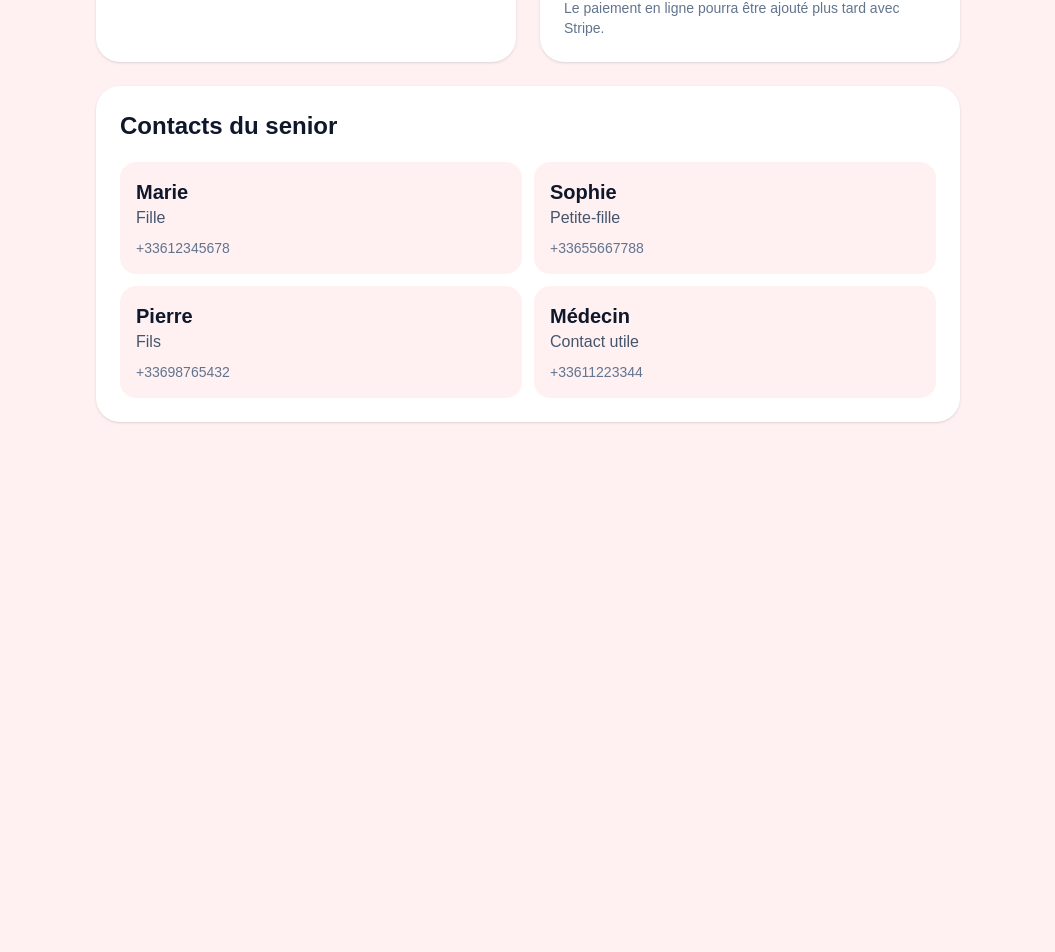
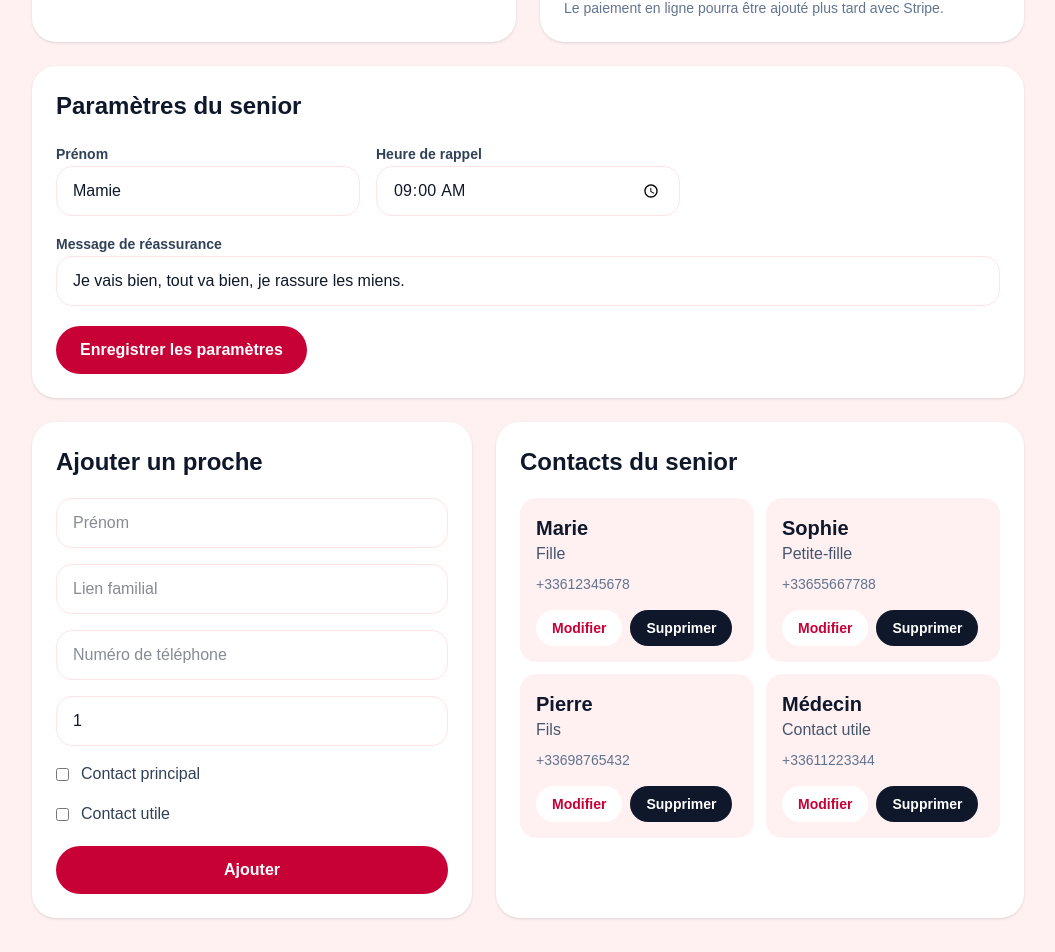
Before and after one commit to Virginie17/jevaisbien, a Next.js app: page /aidant in a window 1280 px wide. Shown: the part 391-1343 px from the top of the page, without its empty margins (112-1167 px from the left). Before the commit the page ends 853 px from the top, so only its background shows below. Built offline with nearby package versions, Linux system fonts and the light colour scheme.

Commit message:
Add caregiver contact management

```diff
--- a/app/aidant/page.tsx
+++ b/app/aidant/page.tsx
@@ -1,8 +1,16 @@
 "use client";
 
 import AppHeader from "@/components/AppHeader";
-import { demoContacts } from "@/lib/contacts";
-import { useEffect, useState } from "react";
+import { FavoriteContact, SeniorProfile } from "@/lib/types";
+import {
+  defaultSeniorProfile,
+  getLastWellnessCheck,
+  getSeniorProfile,
+  getStoredContacts,
+  saveSeniorProfile,
+  saveStoredContacts,
+} from "@/lib/storage";
+import { FormEvent, useEffect, useState } from "react";
 
 type LastCheck = {
   checkedAt: string;
@@ -10,27 +18,80 @@ type LastCheck = {
   message: string;
 };
 
+const emptyContact: FavoriteContact = {
+  id: "",
+  firstName: "",
+  relationship: "",
+  phoneNumber: "",
+  isPrimary: false,
+  isEmergency: false,
+  displayOrder: 1,
+};
+
 export default function AidantPage() {
   const [lastCheck, setLastCheck] = useState<LastCheck | null>(null);
+  const [contacts, setContacts] = useState<FavoriteContact[]>([]);
+  const [profile, setProfile] = useState<SeniorProfile>(defaultSeniorProfile);
+  const [form, setForm] = useState<FavoriteContact>(emptyContact);
+  const [editingId, setEditingId] = useState<string | null>(null);
 
   useEffect(() => {
-    const stored = localStorage.getItem("lastWellnessCheck");
-    if (stored) {
-      setLastCheck(JSON.parse(stored));
-    }
+    setLastCheck(getLastWellnessCheck());
+    setContacts(getStoredContacts().sort((a, b) => (a.displayOrder ?? 0) - (b.displayOrder ?? 0)));
+    setProfile(getSeniorProfile());
   }, []);
+
+  const persistContacts = (nextContacts: FavoriteContact[]) => {
+    const sorted = nextContacts.sort((a, b) => (a.displayOrder ?? 0) - (b.displayOrder ?? 0));
+    setContacts(sorted);
+    saveStoredContacts(sorted);
+  };
+
+  const handleContactSubmit = (event: FormEvent<HTMLFormElement>) => {
+    event.preventDefault();
+
+    if (!form.firstName || !form.relationship || !form.phoneNumber) return;
+
+    const nextContact: FavoriteContact = {
+      ...form,
+      id: editingId ?? crypto.randomUUID(),
+      displayOrder: Number(form.displayOrder) || contacts.length + 1,
+    };
+
+    const nextContacts = editingId
+      ? contacts.map((contact) => (contact.id === editingId ? nextContact : contact))
+      : [...contacts, nextContact];
+
+    persistContacts(nextContacts);
+    setForm(emptyContact);
+    setEditingId(null);
+  };
+
+  const handleEditContact = (contact: FavoriteContact) => {
+    setEditingId(contact.id);
+    setForm(contact);
+  };
+
+  const handleDeleteContact = (id: string) => {
+    persistContacts(contacts.filter((contact) => contact.id !== id));
+  };
+
+  const handleProfileSubmit = (event: FormEvent<HTMLFormElement>) => {
+    event.preventDefault();
+    saveSeniorProfile(profile);
+  };
 
   return (
     <main className="min-h-screen bg-rose-50">
       <AppHeader />
 
-      <section className="mx-auto max-w-4xl px-4 py-10">
+      <section className="mx-auto max-w-5xl px-4 py-10">
         <p className="mb-4 inline-block rounded-full bg-white px-4 py-2 text-sm font-semibold text-rose-700 shadow-sm">
           Espace famille
         </p>
         <h1 className="text-4xl font-bold text-slate-900">Espace aidant</h1>
         <p className="mt-4 text-lg leading-8 text-slate-600">
-          Retrouvez ici les dernières informations du senior et les contacts configurés.
+          Configurez les informations du senior et les proches visibles depuis son écran.
         </p>
 
         <div className="mt-8 grid gap-6 md:grid-cols-2">
@@ -39,9 +100,7 @@ export default function AidantPage() {
             {lastCheck ? (
               <div className="mt-4 rounded-2xl bg-green-100 p-5 text-green-800">
                 <p className="text-xl font-bold">{lastCheck.message}</p>
-                <p className="mt-2 text-sm">
-                  Envoyé le {new Date(lastCheck.checkedAt).toLocaleString("fr-FR")}
-                </p>
+                <p className="mt-2 text-sm">Envoyé le {new Date(lastCheck.checkedAt).toLocaleString("fr-FR")}</p>
               </div>
             ) : (
               <p className="mt-4 text-slate-600">Aucun signal enregistré pour le moment.</p>
@@ -51,22 +110,58 @@ export default function AidantPage() {
           <div className="rounded-3xl bg-white p-6 shadow-sm">
             <h2 className="text-2xl font-bold text-slate-900">Ma formule</h2>
             <p className="mt-3 text-slate-600">Formule actuelle : Découverte gratuite.</p>
-            <p className="mt-2 text-sm text-slate-500">
-              Le paiement en ligne pourra être ajouté plus tard avec Stripe.
-            </p>
+            <p className="mt-2 text-sm text-slate-500">Le paiement en ligne pourra être ajouté plus tard avec Stripe.</p>
           </div>
         </div>
 
-        <div className="mt-6 rounded-3xl bg-white p-6 shadow-sm">
+        <form onSubmit={handleProfileSubmit} className="mt-6 rounded-3xl bg-white p-6 shadow-sm">
+          <h2 className="text-2xl font-bold text-slate-900">Paramètres du senior</h2>
+          <div className="mt-5 grid gap-4 md:grid-cols-3">
+            <label className="space-y-2">
+              <span className="text-sm font-semibold text-slate-700">Prénom</span>
+              <input value={profile.firstName} onChange={(event) => setProfile({ ...profile, firstName: event.target.value })} className="w-full rounded-2xl border border-rose-100 px-4 py-3" />
+            </label>
+            <label className="space-y-2">
+              <span className="text-sm font-semibold text-slate-700">Heure de rappel</span>
+              <input type="time" value={profile.reminderTime} onChange={(event) => setProfile({ ...profile, reminderTime: event.target.value })} className="w-full rounded-2xl border border-rose-100 px-4 py-3" />
+            </label>
+            <label className="space-y-2 md:col-span-3">
+              <span className="text-sm font-semibold text-slate-700">Message de réassurance</span>
+              <input value={profile.message} onChange={(event) => setProfile({ ...profile, message: event.target.value })} className="w-full rounded-2xl border border-rose-100 px-4 py-3" />
+            </label>
+          </div>
+          <button className="mt-5 rounded-full bg-rose-700 px-6 py-3 font-semibold text-white hover:bg-rose-800">Enregistrer les paramètres</button>
+        </form>
+
+        <div className="mt-6 grid gap-6 lg:grid-cols-[1fr_1.2fr]">
+          <form onSubmit={handleContactSubmit} className="rounded-3xl bg-white p-6 shadow-sm">
+            <h2 className="text-2xl font-bold text-slate-900">{editingId ? "Modifier un proche" : "Ajouter un proche"}</h2>
+            <div className="mt-5 space-y-4">
+              <input placeholder="Prénom" value={form.firstName} onChange={(event) => setForm({ ...form, firstName: event.target.value })} className="w-full rounded-2xl border border-rose-100 px-4 py-3" />
+              <input placeholder="Lien familial" value={form.relationship} onChange={(event) => setForm({ ...form, relationship: event.target.value })} className="w-full rounded-2xl border border-rose-100 px-4 py-3" />
+              <input placeholder="Numéro de téléphone" value={form.phoneNumber} onChange={(event) => setForm({ ...form, phoneNumber: event.target.value })} className="w-full rounded-2xl border border-rose-100 px-4 py-3" />
+              <input type="number" placeholder="Ordre d'affichage" value={form.displayOrder ?? 1} onChange={(event) => setForm({ ...form, displayOrder: Number(event.target.value) })} className="w-full rounded-2xl border border-rose-100 px-4 py-3" />
+              <label className="flex items-center gap-3 text-slate-700"><input type="checkbox" checked={!!form.isPrimary} onChange={(event) => setForm({ ...form, isPrimary: event.target.checked })} /> Contact principal</label>
+              <label className="flex items-center gap-3 text-slate-700"><input type="checkbox" checked={!!form.isEmergency} onChange={(event) => setForm({ ...form, isEmergency: event.target.checked })} /> Contact utile</label>
+            </div>
+            <button className="mt-5 w-full rounded-full bg-rose-700 px-6 py-3 font-semibold text-white hover:bg-rose-800">{editingId ? "Enregistrer" : "Ajouter"}</button>
+          </form>
+
+          <div className="rounded-3xl bg-white p-6 shadow-sm">
             <h2 className="text-2xl font-bold text-slate-900">Contacts du senior</h2>
             <div className="mt-5 grid gap-3 sm:grid-cols-2">
-            {demoContacts.map((contact) => (
+              {contacts.map((contact) => (
                 <div key={contact.id} className="rounded-2xl bg-rose-50 p-4">
                   <p className="text-xl font-bold text-slate-900">{contact.firstName}</p>
                   <p className="text-slate-600">{contact.relationship}</p>
                   <p className="mt-2 text-sm text-slate-500">{contact.phoneNumber}</p>
+                  <div className="mt-4 flex gap-2">
+                    <button type="button" onClick={() => handleEditContact(contact)} className="rounded-full bg-white px-4 py-2 text-sm font-semibold text-rose-700">Modifier</button>
+                    <button type="button" onClick={() => handleDeleteContact(contact.id)} className="rounded-full bg-slate-900 px-4 py-2 text-sm font-semibold text-white">Supprimer</button>
+                  </div>
                 </div>
               ))}
+            </div>
           </div>
         </div>
       </section>
```
Lines whose indentation alone changed are shown as unchanged.
